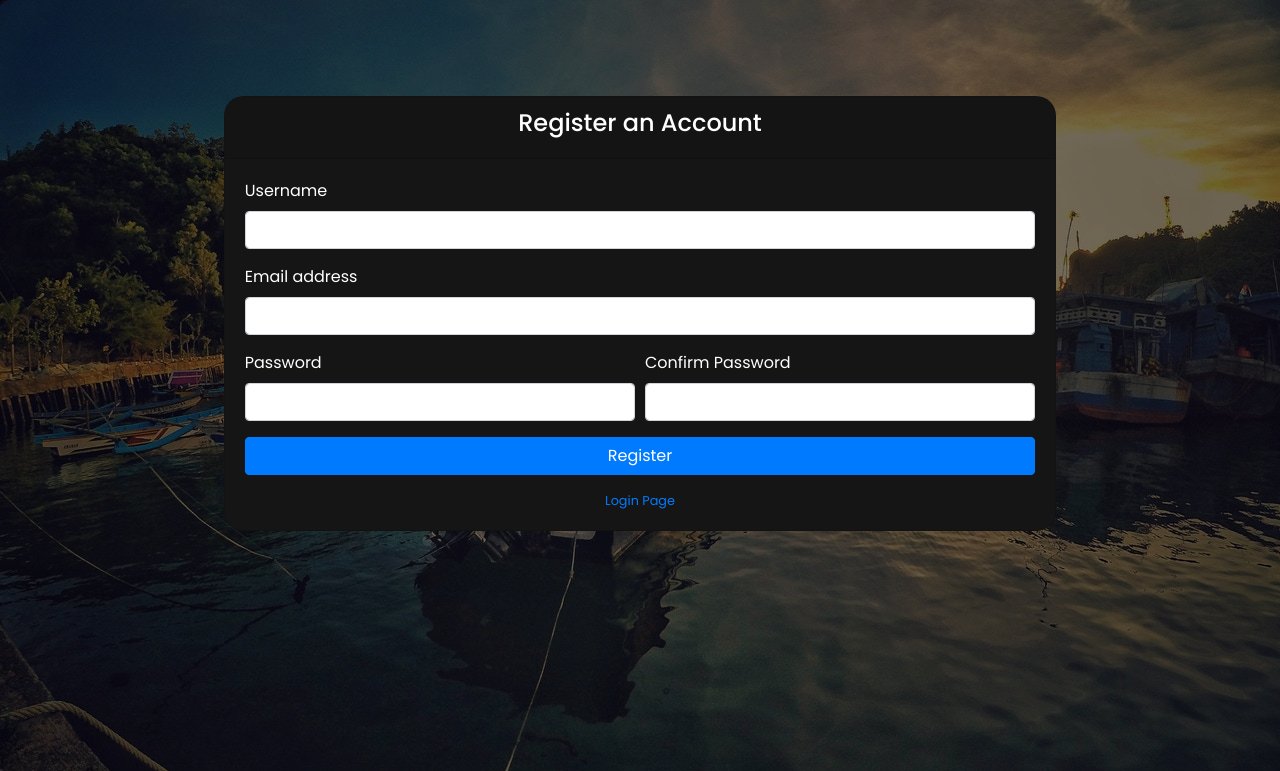
After one commit to dafalagi/Hotel-Teyvat, a PHP site: page /admin/pages/register.php in a window 1280 px wide. The commit adds this page. Shown: the top 771 px of the page. Run offline with PHP 8.4, Linux system fonts and the light colour scheme.

Commit message:
update 15.6.21

```diff
--- /dev/null
+++ b/admin/assets/styles/register.css
@@ -0,0 +1,30 @@
+@import url("https://fonts.googleapis.com/css?family=Poppins:400,500,700");
+
+/* Global */
+body {
+  width: 100%;
+  height: 100%;
+  font-family: "Poppins", sans-serif;
+  background: linear-gradient(rgba(0, 0, 0, 0.5), rgba(0, 0, 0, 0.5)), url(../imgs/index-bg.jpg) no-repeat center center fixed;
+  -webkit-backgorund-size: cover;
+  -o-backgound-size: cover;
+  -moz-background-size: cover;
+  background-size: cover;
+}
+
+/* Main */
+.margin {
+  margin-top: 6rem;
+}
+
+/* Login Card */
+.card {
+  background-color: rgb(22, 21, 21);
+  color: #fff;
+  border-radius: 20px;
+}
+
+hr {
+  border-top: 2px solid #fff;
+  padding-bottom: -2rem;
+}
--- /dev/null
+++ b/admin/pages/register.php
@@ -0,0 +1,128 @@
+<?php
+
+  // Include database connectivity
+
+  include_once('.././php/server.php');
+
+  $username = '';
+  $email = '';
+  $password = '';
+
+  if (isset($_POST['reg_user'])) {
+
+      $errorMsg = "";
+
+      $username = mysqli_real_escape_string($conn, $_POST['username']);
+      $email = mysqli_real_escape_string($conn, $_POST['email']);
+      $password1 = mysqli_real_escape_string($conn, $_POST['password_1']);
+      $password2 = mysqli_real_escape_string($conn, $_POST['password_2']);
+      $password = password_hash($password, PASSWORD_BCRYPT);
+
+      $sql = "SELECT * FROM akun WHERE email = '$email'";
+      $execute = mysqli_query($conn, $sql);
+
+      if (!filter_var($email, FILTER_VALIDATE_EMAIL)) {
+          $errorMsg = "Email is not valid try again";
+      }else if ($execute) {
+          $errorMsg = "This Email is already exists";
+      }else if ($password1 != $password2) {
+          $errorMsg = "Password does not match";
+      }else if(strlen($password) < 8) {
+          $errorMsg  = "Password should be eight digits";
+      }else{
+          $query= "INSERT INTO akun
+                  VALUES('$username','$email','$password')";
+          $result = mysqli_query($conn, $query);
+      if ($result == true) {
+          header("Location: ./home.php");
+      }else{
+          $errorMsg  = "You are not Registred.. Please Try again";
+      }
+    }
+  }
+
+?>
+
+<!DOCTYPE html>
+<html lang="en">
+<head>
+ <meta charset="utf-8">
+ <meta http-equiv="X-UA-Compatible" content="IE=edge">
+ <meta name="viewport" content="width=device-width, initial-scale=1, shrink-to-fit=no">
+ <meta name="description" content="">
+ <meta name="author" content="">
+ <title>Hotel Teyvat:ADMIN</title>
+
+ <!-- Bootstrap core CSS-->
+ <link
+      rel="stylesheet"
+      href="https://cdn.jsdelivr.net/npm/bootstrap@4.6.0/dist/css/bootstrap.min.css"
+      integrity="sha384-B0vP5xmATw1+K9KRQjQERJvTumQW0nPEzvF6L/Z6nronJ3oUOFUFpCjEUQouq2+l"
+      crossorigin="anonymous"
+    />
+
+ <!-- Custom styles for this template-->
+ <link href=".././assets/styles/register.css" rel="stylesheet">
+</head>
+<body>
+ <div class="container margin">
+   <div class="card card-register mx-auto mt-5 w-75">
+     <div class="card-header text-center">
+        <h4>Register an Account</h4>
+     </div>
+     <div class="card-body">
+     <?php
+            if (isset($errorMsg)) {
+                echo "<div class='alert alert-danger alert-dismissible'>
+                        <button type='button' class='close' data-dismiss='alert'>&times;</button>
+                        $errorMsg
+                      </div>";
+            }
+        ?>
+       <form method="post" action="">
+         <div class="form-group">
+           <div class="form-row">
+             <div class="col-md-12">
+               <label for="InputName">Username</label>
+               <input class="form-control" id="InputName" type="text" name="username" value="<?php echo $username; ?>" required>
+             </div>
+           </div>
+         </div>
+         <div class="form-group">
+           <label for="InputEmail">Email address</label>
+           <input class="form-control" id="InputEmail" type="email" aria-describedby="emailHelp" name="email" value="<?php echo $email; ?>" required>
+         </div>
+         <div class="form-group">
+           <div class="form-row">
+             <div class="col-md-6">
+               <label for="InputPassword1">Password</label>
+               <input class="form-control" id="InputPassword1" type="password" name="password_1" required>
+             </div>
+            <div class="col-md-6">
+               <label for="InputPassword2">Confirm Password</label>
+               <input class="form-control" id="InputPassword2" type="password" name="password_2" required>
+             </div>
+           </div>
+         </div>
+          <button type="submit" class="btn btn-primary btn-block" name="reg_user">Register</button>
+       </form>
+       <div class="text-center">
+         <a class="d-block small mt-3" href="../index.php">Login Page</a>
+       <!--- <a class="d-block small" href="forgot-password.html">Forgot Password?</a>-->
+       </div>
+     </div>
+   </div>
+ </div>
+
+ <script
+      src="https://code.jquery.com/jquery-3.5.1.slim.min.js"
+      integrity="sha384-DfXdz2htPH0lsSSs5nCTpuj/zy4C+OGpamoFVy38MVBnE+IbbVYUew+OrCXaRkfj"
+      crossorigin="anonymous"
+    ></script>
+    <script
+      src="https://cdn.jsdelivr.net/npm/bootstrap@4.6.0/dist/js/bootstrap.bundle.min.js"
+      integrity="sha384-Piv4xVNRyMGpqkS2by6br4gNJ7DXjqk09RmUpJ8jgGtD7zP9yug3goQfGII0yAns"
+      crossorigin="anonymous"
+    ></script>
+</body>
+</html>
--- /dev/null
+++ b/admin/php/server.php
@@ -0,0 +1,15 @@
+<?php
+	// Database configuration
+	$dbHost     = "localhost";
+	$dbUsername = "root";
+	$dbPassword = "";
+	$dbName     = "hotel_teyvat";
+
+	// Create database connection
+	$conn =  new mysqli($dbHost, $dbUsername, $dbPassword, $dbName);
+
+	// Check connection
+	if ($conn->connect_error) {
+	    die("Connection failed: " . $conn->connect_error);
+	}
+?>
--- a/index.php
+++ b/index.php
@@ -206,6 +206,5 @@
       integrity="sha384-Piv4xVNRyMGpqkS2by6br4gNJ7DXjqk09RmUpJ8jgGtD7zP9yug3goQfGII0yAns"
       crossorigin="anonymous"
     ></script>
-    <script type="text/javascript" src="./js/modal.js"></script>
   </body>
 </html>
```
Also changed, not shown: admin/assets/styles/login.css (added, +30 -0 lines), admin/index.php (added, +115 -0 lines), admin/pages/examples.php (added, +79 -0 lines), pages/admin.php (deleted, +0 -25 lines), admin/assets/imgs/index-bg.jpg (added), admin/pages/home.php (added).
